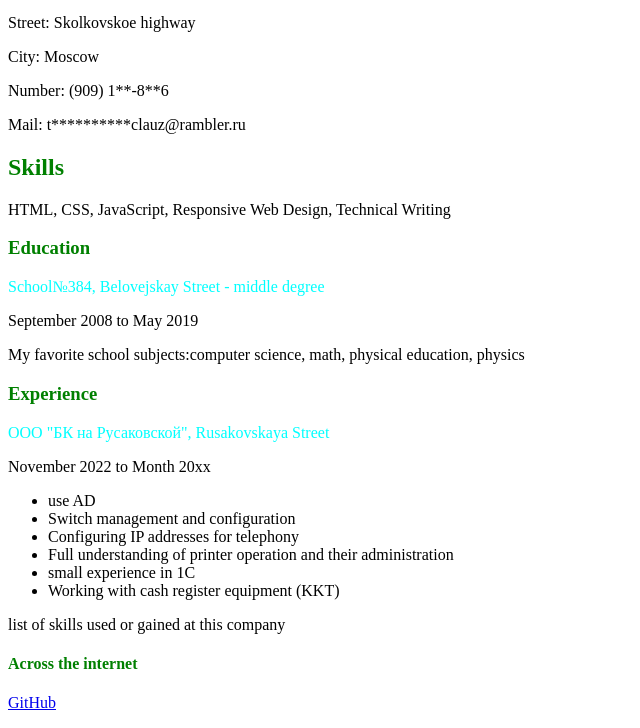
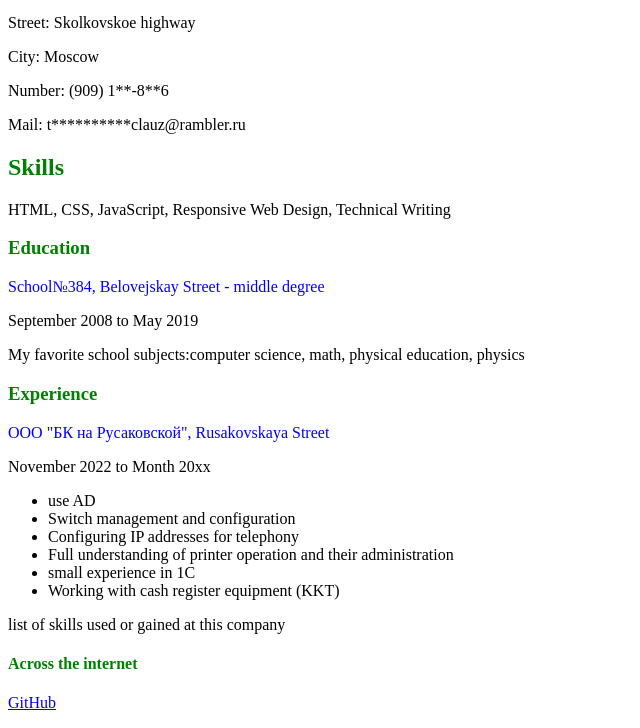
Before and after one commit to ap0sstal13/repository, a plain HTML site: page index.html in a window 1280 px wide. Shown: the part 100-828 px from the top of the page, without its empty margins (0-640 px from the left). Drawn offline with Linux system fonts and the light colour scheme.

Commit message:
Update index.html

```diff
--- a/index.html
+++ b/index.html
@@ -13,11 +13,11 @@
     <h2 style="color:green">Skills</h2>
     <p>HTML, CSS, JavaScript, Responsive Web Design, Technical Writing</p>
     <h3 style="color: green;">Education</h3>
-    <p style="color: aqua;">School№384, Belovejskay Street - middle degree</p>
+    <p style="color: blue;">School№384, Belovejskay Street - middle degree</p>
     <p>September 2008 to May 2019</p>
     <p>My favorite school subjects:computer science, math, physical education, physics </p>
     <h3 style="color: green;">Experience</h3>
-    <p style="color: aqua ;">ООО "БК на Русаковской", Rusakovskaya Street</p>
+    <p style="color: blue ;">ООО "БК на Русаковской", Rusakovskaya Street</p>
     <p>November 2022 to Month 20xx</p>
     <ul>
         <li>use AD</li>
```
